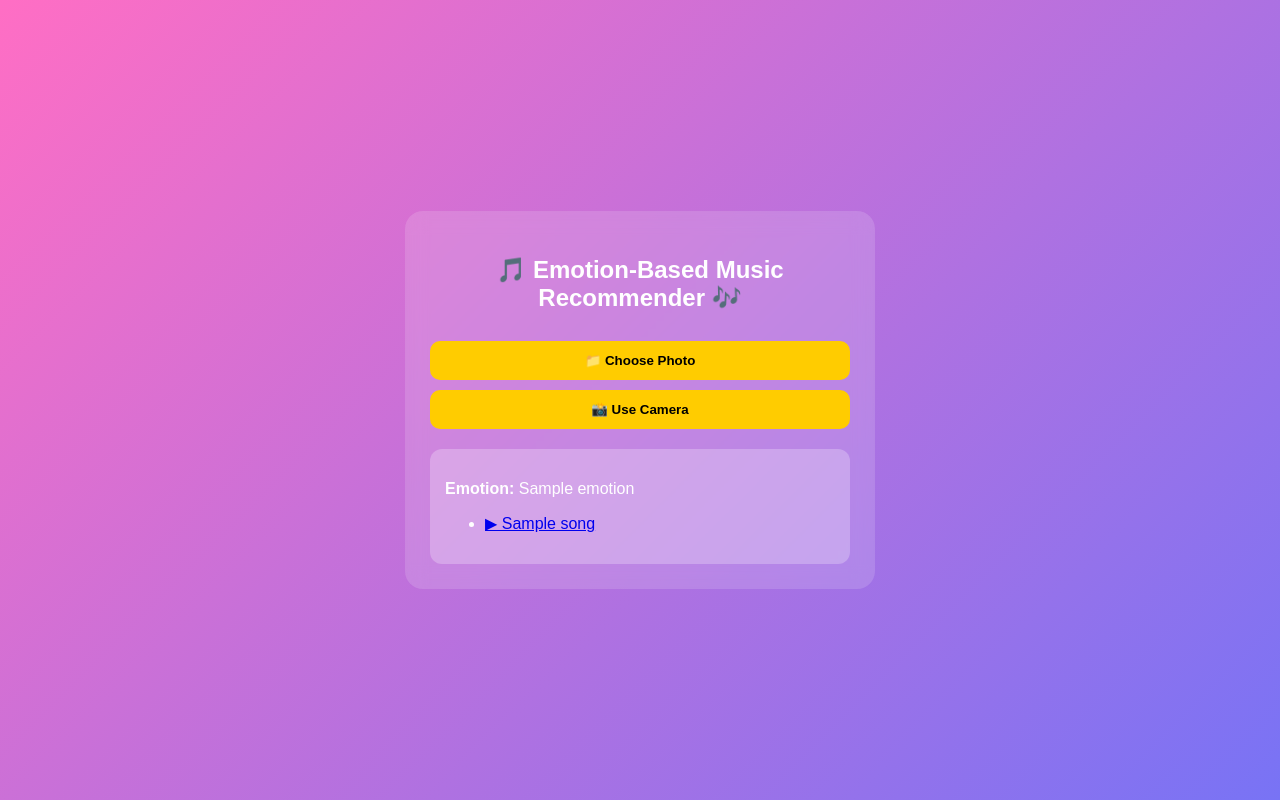
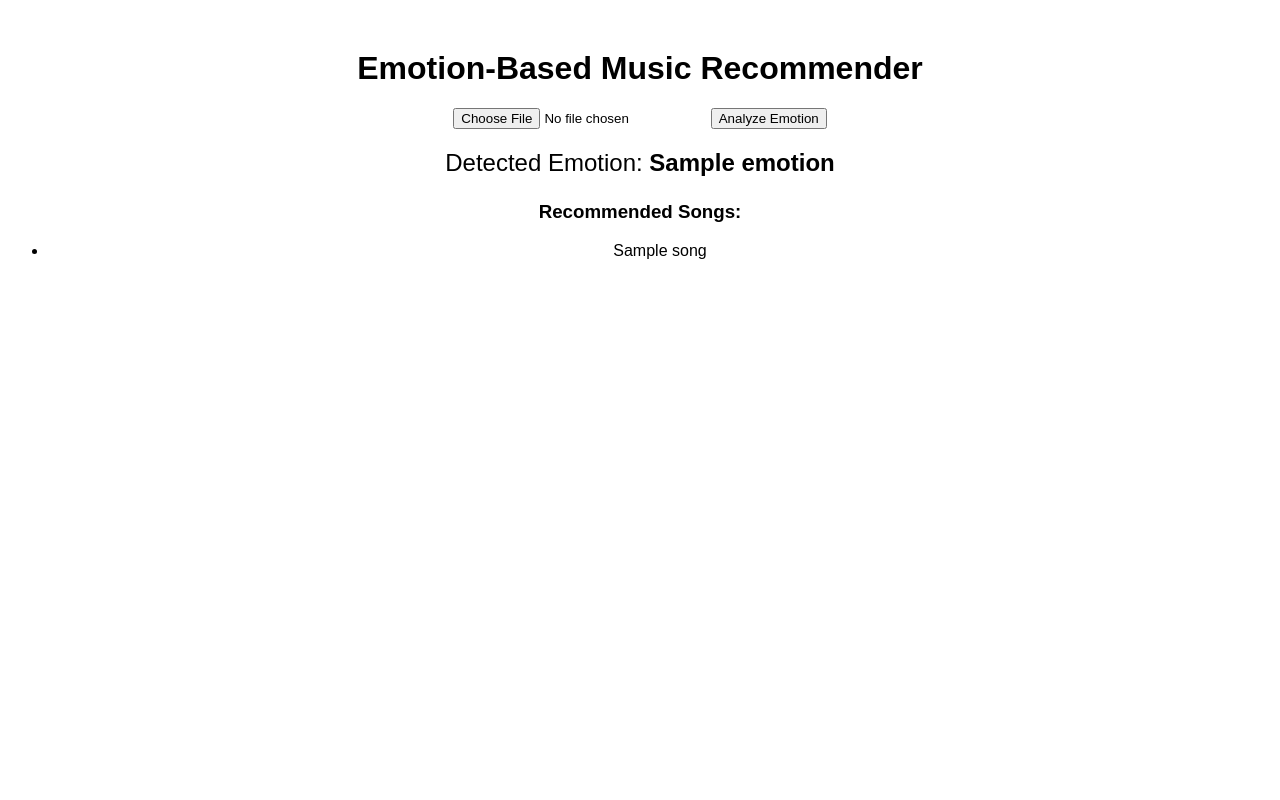
Before and after one commit to Marykumari345/Emotion-music-recommender, a Flask app: template templates/index.html in a window 1280 px wide. Run offline with Flask 3, Linux system fonts and the light colour scheme; the template is opened without the code that fills it: most values are stand-ins (such as "Sample title", 1, 10 or a date in 2020).

Commit message:
Update index.html

```diff
--- a/templates/index.html
+++ b/templates/index.html
@@ -1,206 +1,44 @@
 <!DOCTYPE html>
-<html>
+<html lang="en">
 <head>
+    <meta charset="UTF-8">
     <title>Emotion-Based Music Recommender</title>
-
     <style>
-    body {
-      margin: 0;
-      font-family: Poppins, sans-serif;
-      background: linear-gradient(135deg, #ff6ec4, #7873f5);
-      min-height: 100vh;
-      display: flex;
-      justify-content: center;
-      align-items: center;
-      color: #fff;
-    }
-
-    .container {
-      width: 90%;
-      max-width: 420px;
-      background: rgba(255,255,255,0.15);
-      padding: 25px;
-      border-radius: 18px;
-      text-align: center;
-      backdrop-filter: blur(10px);
-    }
-
-    button {
-      width: 100%;
-      padding: 12px;
-      margin-top: 10px;
-      border: none;
-      border-radius: 10px;
-      background: #ffcc00;
-      color: #000;
-      font-weight: bold;
-      cursor: pointer;
-    }
-
-    button:hover { background: #ffe066; }
-
-    video, img {
-      width: 100%;
-      border-radius: 12px;
-      margin-top: 15px;
-      display: none;
-    }
-
-    #loading {
-      display: none;
-      margin-top: 15px;
-    }
-
-    .spinner {
-      width: 35px;
-      height: 35px;
-      border: 4px solid rgba(255,255,255,0.3);
-      border-top: 4px solid #fff;
-      border-radius: 50%;
-      margin: auto;
-      animation: spin 1s linear infinite;
-    }
-
-    @keyframes spin { 100% { transform: rotate(360deg); } }
-
-    .result-box {
-      margin-top: 20px;
-      background: rgba(255,255,255,0.25);
-      padding: 15px;
-      border-radius: 12px;
-      text-align: left;
-    }
+        body { font-family: Arial, sans-serif; text-align: center; margin-top: 50px; }
+        .error { color: red; }
+        .emotion { font-size: 24px; margin-top: 20px; }
+        .songs { margin-top: 20px; }
     </style>
 </head>
+<body>
+    <h1>Emotion-Based Music Recommender</h1>
 
-<body>
-  <div class="container">
-    <h2>🎵 Emotion-Based Music Recommender 🎶</h2>
-
-    <!-- Buttons -->
-    <button onclick="openFilePicker()">📁 Choose Photo</button>
-    <button onclick="startCamera()">📸 Use Camera</button>
-
-    <!-- Hidden file input -->
-    <form id="uploadForm" action="/analyze" method="POST" enctype="multipart/form-data">
-      <input type="file" id="imageInput" name="image" accept="image/*" style="display:none;" onchange="submitForm()">
+    <!-- ✅ Upload or Camera Access -->
+    <form action="/analyze" method="post" enctype="multipart/form-data">
+        <input type="file" name="image" accept="image/*" capture="camera">
+        <button type="submit">Analyze Emotion</button>
     </form>
 
-    <!-- Camera preview -->
-    <video id="camera" autoplay playsinline></video>
+    <!-- ✅ Show errors -->
+    {% if error %}
+        <p class="error">{{ error }}</p>
+    {% endif %}
 
-    <!-- Captured preview -->
-    <img id="previewImage">
+    <!-- ✅ Show detected emotion -->
+    {% if emotion %}
+        <p class="emotion">Detected Emotion: <strong>{{ emotion }}</strong></p>
+    {% endif %}
 
-    <!-- Action buttons -->
-    <button id="captureBtn" onclick="capturePhoto()" style="display:none;">✅ Capture</button>
-    <button id="retakeBtn" onclick="retakePhoto()" style="display:none;">🔄 Retake</button>
-    <button id="analyzeBtn" onclick="analyzePhoto()" style="display:none;">🎯 Analyze</button>
-
-    <!-- Loading -->
-    <div id="loading">
-      <div class="spinner"></div>
-      <p>Analyzing emotion...</p>
-    </div>
-
-    {% if emotion %}
-    <div class="result-box">
-      <p><strong>Emotion:</strong> {{ emotion }}</p>
+    <!-- ✅ Show recommended songs -->
+    {% if songs %}
+        <div class="songs">
+            <h3>Recommended Songs:</h3>
             <ul>
                 {% for song in songs %}
-          <li>
-            {% if song.type == "offline" %}
-              {{ song.name }}
-              <audio controls style="width:100%; margin-top:5px;">
-                <source src="{{ url_for('static', filename='music/' + song.file) }}">
-              </audio>
-            {% else %}
-              <a href="{{ song.url }}" target="_blank">▶ {{ song.name }}</a>
-            {% endif %}
-          </li>
+                    <li>{{ song }}</li>
                 {% endfor %}
             </ul>
         </div>
     {% endif %}
-  </div>
-
-  <script>
-    let cameraStream = null;
-    let capturedBlob = null;
-
-    function openFilePicker() {
-      stopCamera();
-      hideUI();
-      document.getElementById("imageInput").click();
-    }
-
-    function startCamera() {
-      stopCamera();
-      hideUI();
-      const video = document.getElementById("camera");
-      navigator.mediaDevices.getUserMedia({ video: true })
-        .then(stream => {
-          cameraStream = stream;
-          video.srcObject = stream;
-          video.style.display = "block";
-          document.getElementById("captureBtn").style.display = "block";
-        });
-    }
-
-    function stopCamera() {
-      if (cameraStream) {
-        cameraStream.getTracks().forEach(t => t.stop());
-        cameraStream = null;
-      }
-    }
-
-    function hideUI() {
-      ["camera","previewImage","captureBtn","retakeBtn","analyzeBtn"]
-        .forEach(id => document.getElementById(id).style.display = "none");
-    }
-
-    function capturePhoto() {
-      const video = document.getElementById("camera");
-      const canvas = document.createElement("canvas");
-      canvas.width = video.videoWidth;
-      canvas.height = video.videoHeight;
-      canvas.getContext("2d").drawImage(video, 0, 0);
-
-      canvas.toBlob(blob => {
-        capturedBlob = blob;
-        stopCamera();
-        video.style.display = "none";
-
-        const preview = document.getElementById("previewImage");
-        preview.src = URL.createObjectURL(blob);
-        preview.style.display = "block";
-
-        document.getElementById("captureBtn").style.display = "none";
-        document.getElementById("retakeBtn").style.display = "block";
-        document.getElementById("analyzeBtn").style.display = "block";
-      });
-    }
-
-    function retakePhoto() {
-      capturedBlob = null;
-      hideUI();
-      startCamera();
-    }
-
-    function analyzePhoto() {
-      document.getElementById("loading").style.display = "block";
-      const file = new File([capturedBlob], "capture.jpg", { type: "image/jpeg" });
-      const dt = new DataTransfer();
-      dt.items.add(file);
-      document.getElementById("imageInput").files = dt.files;
-      document.getElementById("uploadForm").submit();
-    }
-
-    function submitForm() {
-      document.getElementById("loading").style.display = "block";
-      document.getElementById("uploadForm").submit();
-    }
-  </script>
-
 </body>
 </html>
```
Lines whose indentation alone changed are shown as unchanged.
